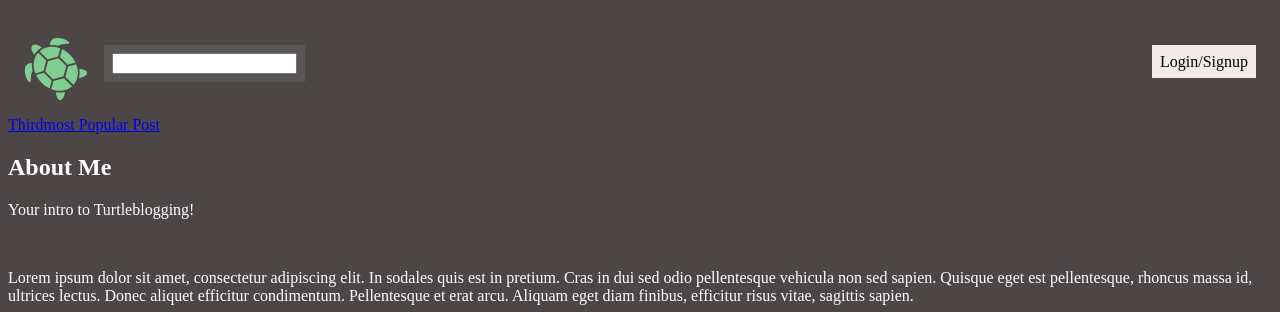
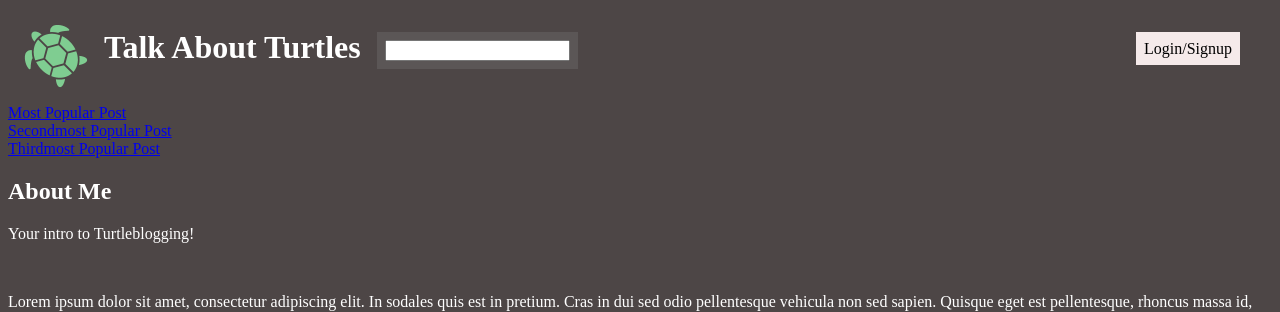
Before and after one commit to SpencerIsTheKey/360WebProject, a PHP site: page /HTML/blog.html in a window 1280 px wide. Shown: the top 312 px of the page. Run offline with PHP 8.4, Linux system fonts and the light colour scheme.

Commit message:
fixed navbar covering top elements

```diff
--- a/CSS/navbar.css
+++ b/CSS/navbar.css
@@ -3,7 +3,7 @@ body{
     color: white;
 }
 #navbar{
-    position: absolute;
+    position: sticky;
     background-color: #4d4646;
     overflow: auto;
     width: 100%;
@@ -19,6 +19,10 @@ body{
 #logo img{
     width:100%;
     height:100%;
+}
+#title{
+    float:left;
+    margin-left:1em;
 }
 #searchbar{
     float: left;
--- a/HTML/blog.html
+++ b/HTML/blog.html
@@ -8,12 +8,14 @@
     <link rel='styleshhet' href="../CSS/blogpage.css">
 </head>
 
-<body>
 <div id="navbar">
     <div id="logo">
         <a href="#"></a>
             <img src="../CSS/images/Turtle.png">
         </a>
+    </div>
+    <div id="title">
+        <h1>Talk About Turtles</h1>
     </div>
     <div id="searchbar">
         <form>
@@ -24,9 +26,8 @@
         <a class="linkbutton" href="#">Login/Signup</a>
     </div>
 </div>
-    <header>
-        <h1>Turtles 101</h1>
-    </header>
+
+<body>
     <div id="main">
         <article id="right-sidebar">
             <a href="#">Most Popular Post</a>
--- a/HTML/blogArticle.html
+++ b/HTML/blogArticle.html
@@ -8,12 +8,14 @@
     <link rel='styleshhet' href="../CSS/blogpage.css">
 </head>
 
-<body>
 <div id="navbar">
     <div id="logo">
         <a href="#"></a>
             <img src="../CSS/images/Turtle.png">
         </a>
+    </div>
+    <div id="title">
+        <h1>Talk About Turtles</h1>
     </div>
     <div id="searchbar">
         <form>
@@ -24,6 +26,8 @@
         <a class="linkbutton" href="#">Login/Signup</a>
     </div>
 </div>
+
+<body>
     <header>
         <h1>Turtles 101</h1>
         <h2>Example Article</h2>
```
Also changed, not shown: HTML/homepage.html (+4 -6 lines), HTML/search.html (+5 -4 lines). Lines whose indentation alone changed are shown as unchanged.
